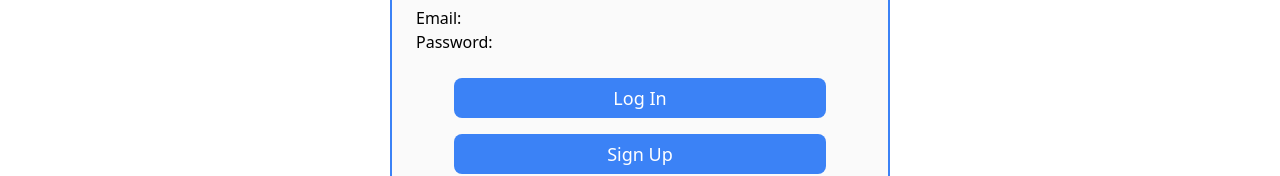
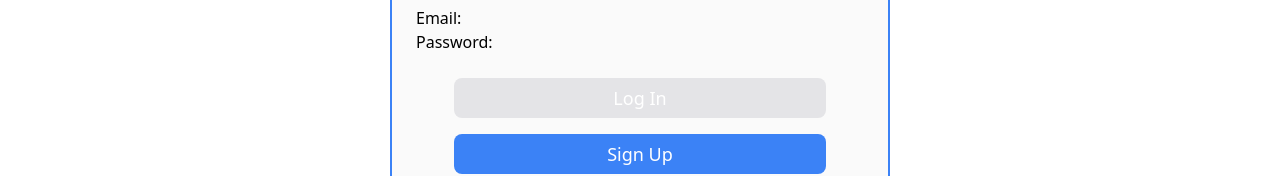
Before and after one commit to yodaad/Ecommerce-with-React-Vite-and-Tailwind, a React (Vite) app: page /sign-in in a window 1280 px wide. Shown: the part 196-372 px from the top of the page. Built offline with nearby package versions, Linux system fonts and the light colour scheme; no server answers.

Commit message:
SignIn styles and functionality improved

```diff
--- a/src/Pages/SignIn/index.jsx
+++ b/src/Pages/SignIn/index.jsx
@@ -1,12 +1,13 @@
 import { useState } from "react";
 import { useContext } from "react";
+import { NavLink } from "react-router-dom";
 import { CartCountContext } from "../../Context";
 import { Layout } from "../../Components/Layout";
 import { SignUp } from "../../Components/SignUp";
 
 function SignIn() {
   const [showSignUp, setShowSignUp] = useState(false);
-  const { email, password } = useContext(CartCountContext);
+  const { name, email, password } = useContext(CartCountContext);
 
   const toggleSignUp = () => {
     if (!email && !password) {
@@ -21,17 +22,25 @@ function SignIn() {
       ) : (
         <div className="flex flex-col relative bg-zinc-50 border-2 border-blue-500 rounded-lg w-[500px] h-[270px] mt-10">
           <h2 className="flex justify-center items-center text-2xl font-bold my-4">
-            Welcome
+            Welcome {name}
           </h2>
           <div className="my-4 ml-6">
             <p>Email: {email}</p>
             <p>Password: {password}</p>
           </div>
-          <div className="flex justify-center">
-            <button className="flex justify-center items-center bg-blue-500 rounded-lg text-white text-lg w-3/4 h-10 my-2 p-4 cursor-pointer">
-              Log In
-            </button>
-          </div>
+          <NavLink to="/">
+            <div className="flex justify-center">
+              <button
+                className={`flex justify-center items-center ${
+                  !email && !password
+                    ? "bg-zinc-200 text-white cursor-default"
+                    : "bg-blue-500  text-white cursor-pointer"
+                } rounded-lg text-lg w-3/4 h-10 my-2 p-4`}
+              >
+                Log In
+              </button>
+            </div>
+          </NavLink>
           <div className="flex justify-center">
             <button
               className={`flex justify-center items-center ${
```
